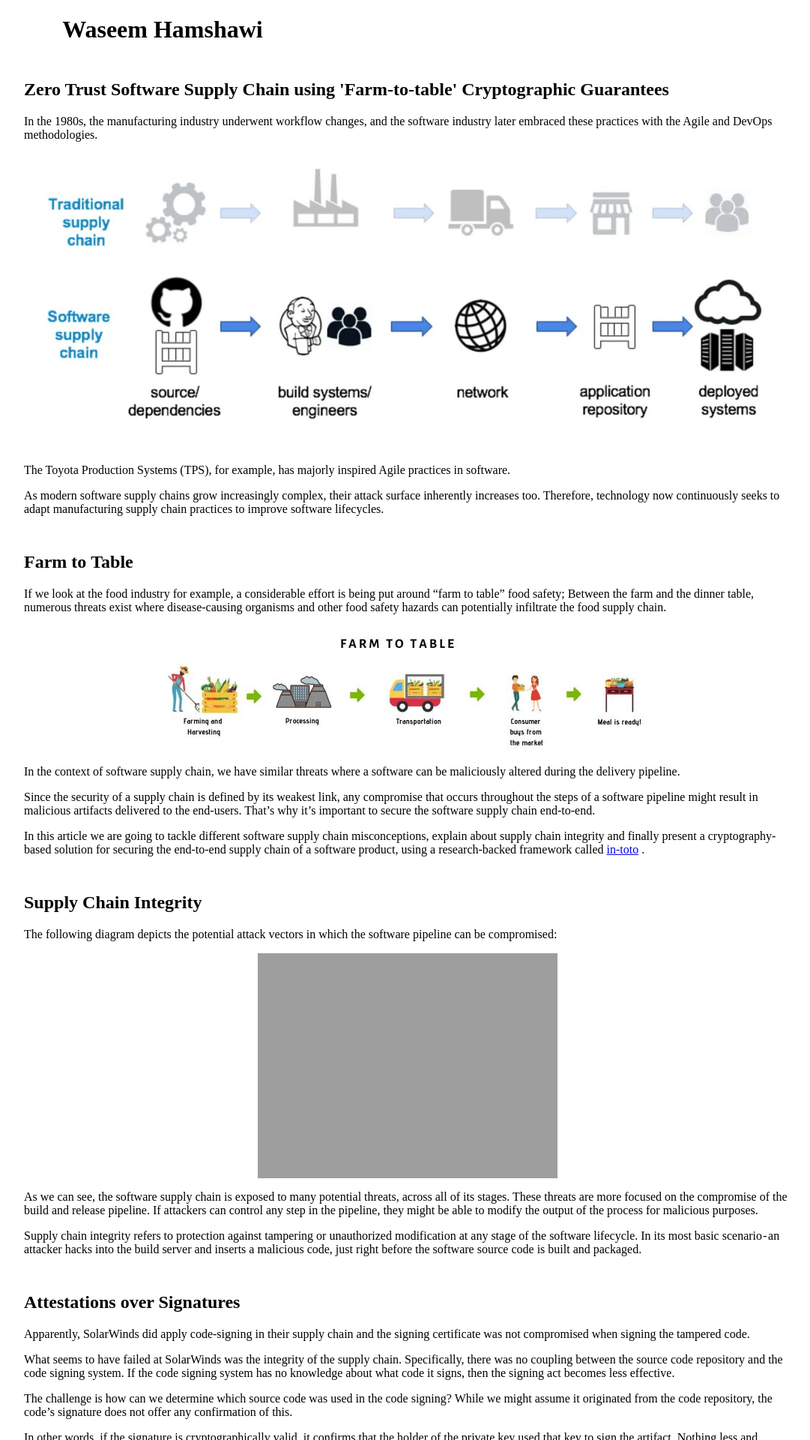
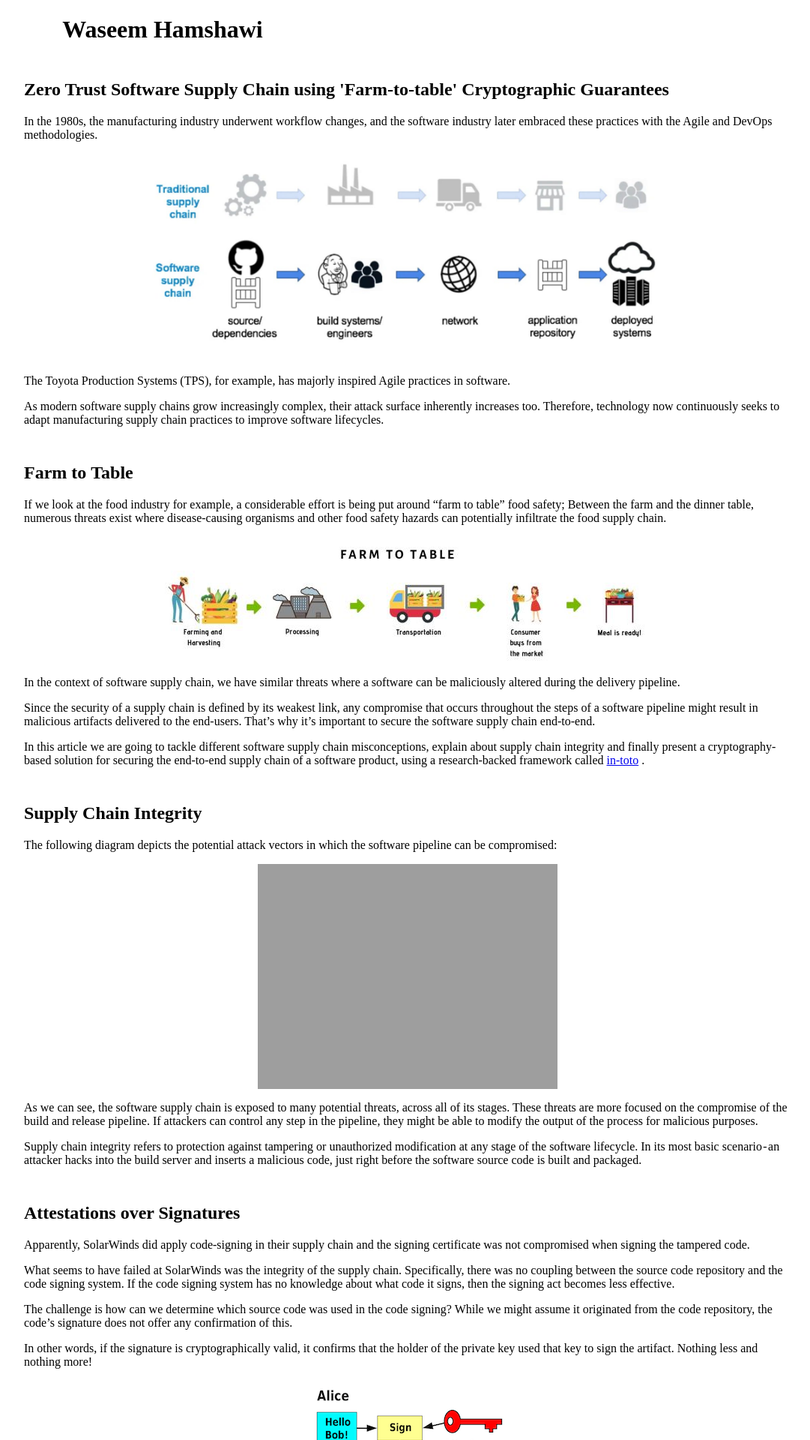
Before and after one commit to waseemh/waseemh.github.io, a Jekyll site: the page built from _posts/2024-07-27-zero-trust-software-supply-chain-farm-to-table-cryptographic-guarantees.md, in a window 1280 px wide. Shown: the top 1920 px of the page at 75% size, without its empty margins (96-1177 px from the left). Built offline with Jekyll 4.4.1, drawn with Linux system fonts in a browser that asks for light colours.

Commit message:
Update default.html

```diff
--- a/_layouts/default.html
+++ b/_layouts/default.html
@@ -13,7 +13,7 @@
       .i2 {margin-left:2em;}
       body {margin-left:auto; margin-right:auto; width:80%; background-color:#ffffff; overflow-wrap: break-word;}
       img {
-  max-width: 100%;
+  max-width: 70%;
   display: block;
   margin: 0 auto;
 }
```
